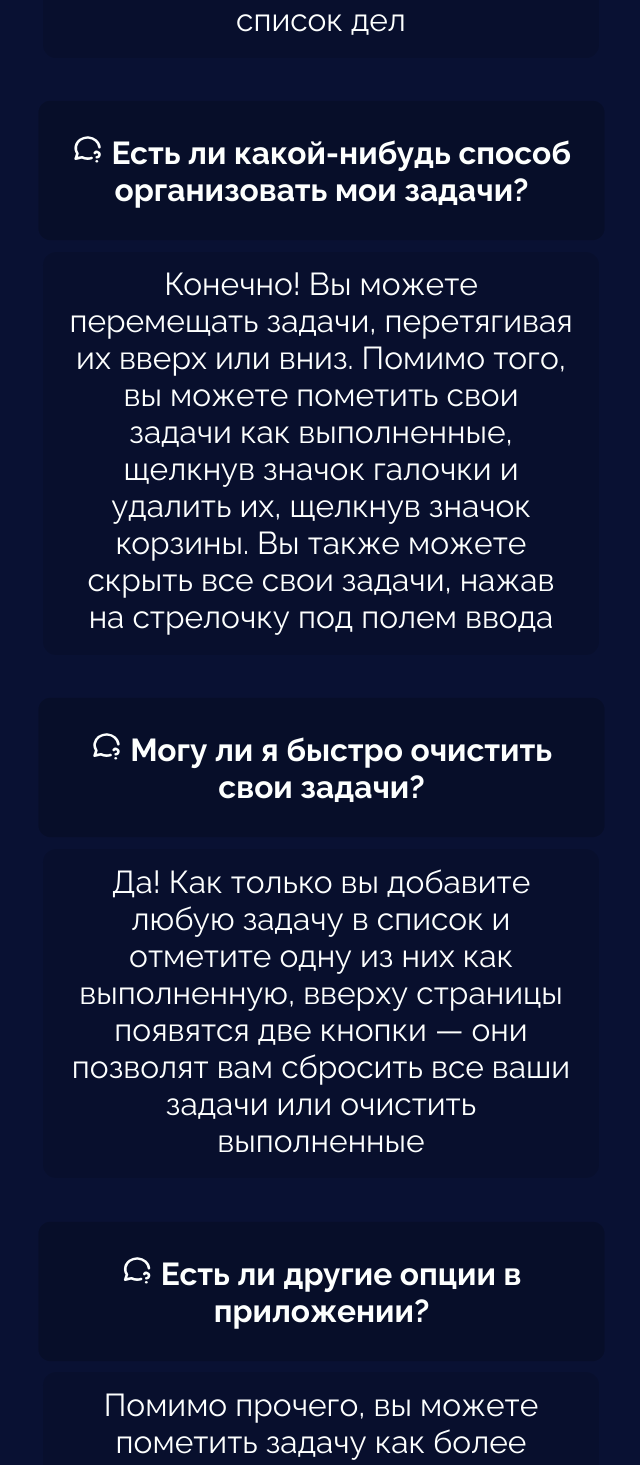
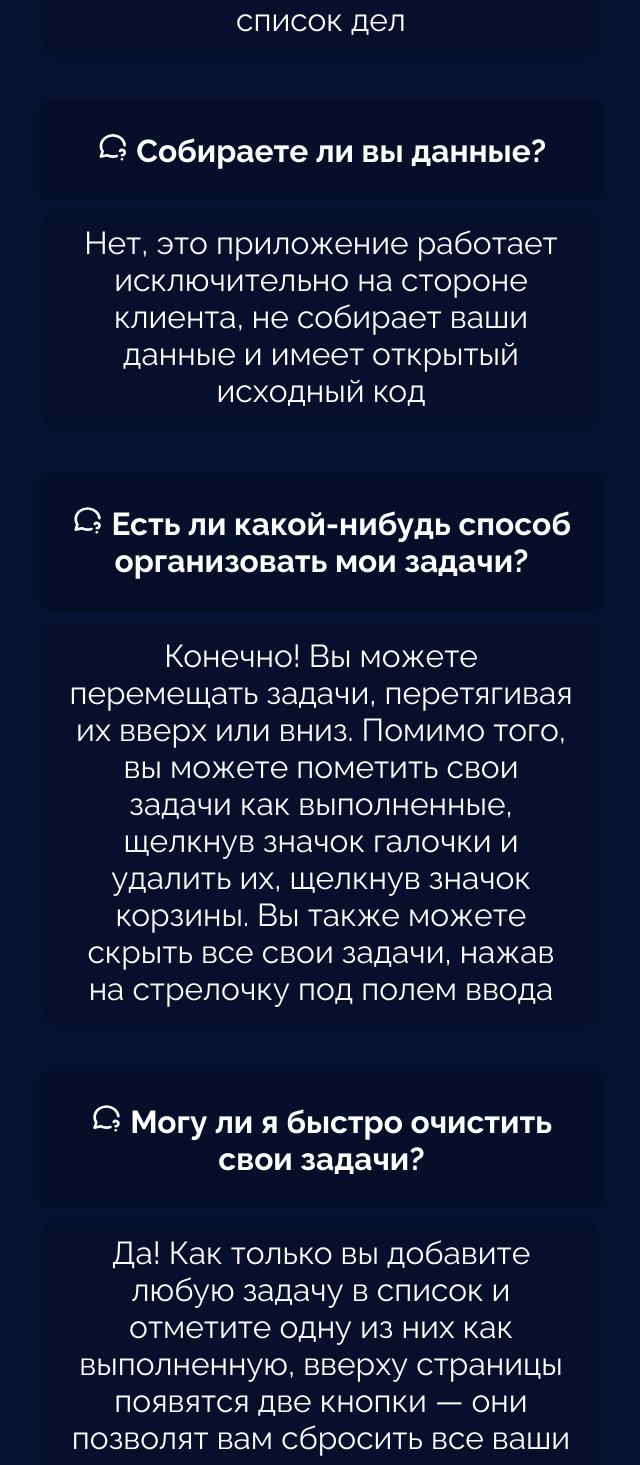
Before and after one commit to alexeymasasin/todo-app-demo, a React (Create React App) app: page /todo-app-demo/faq in a window 1280 px wide. Shown: the part 1042-2507 px from the top of the page, without its empty margins (319-959 px from the left). Built offline with nearby package versions, Linux system fonts and the light colour scheme.

Commit message:
FAQ components refactor, new hero img

```diff
--- a/src/components/FAQ/FAQ.jsx
+++ b/src/components/FAQ/FAQ.jsx
@@ -1,49 +1,29 @@
-import { TbMessageCircleQuestion } from 'react-icons/tb';
-import { useTranslation } from 'react-i18next';
 import { motion } from 'framer-motion';
 import useDocumentTitle from '../../hooks/useDocumentTitle';
+import Title from '../UI/Title';
 import styles from './FAQ.module.css';
-import Title from '../UI/Title';
+import FaqItem from './FaqItem/FaqItem';
 
 function FAQ() {
 	useDocumentTitle('FAQ_PAGE');
 
-  const { t } = useTranslation();
-
 	return (
-    <motion.div className={styles.faq} initial={{ opacity: 0 }}
+		<motion.div
+			className={styles.faq}
+			initial={{ opacity: 0 }}
 			animate={{ opacity: 1 }}
 			exit={{ opacity: 0 }}
-                transition={{ duration: 0.3 }}>
-      <Title title="FAQ"/>
+			transition={{ duration: 0.3 }}
+		>
+			<Title title="FAQ" />
 			<div className={styles.faq_section}>
-        <div className={styles.faq_item}>
-          <h2><TbMessageCircleQuestion/> {t(`What's this Todo App?`)}</h2>
-          <h3>{t('THIS_TODO_APP_IS')}</h3>
-        </div>
-        <div className={styles.faq_item}>
-          <h2><TbMessageCircleQuestion/> {t('How do I use it?')}</h2>
-          <h3>{t('HOW_TO')}</h3>
-        </div>
-        <div className={styles.faq_item}>
-          <h2><TbMessageCircleQuestion/> {t(
-            'Is there any way to organise my tasks?')}
-          </h2>
-          <h3>{t('ORGANISING')}</h3>
-        </div>
-        <div className={styles.faq_item}>
-          <h2><TbMessageCircleQuestion/> {t(
-            'Can I clear all my tasks quickly?')}</h2>
-          <h3>{t('CLEAR_QUICKLY')}</h3>
-        </div>
-        <div className={styles.faq_item}>
-          <h2><TbMessageCircleQuestion/> {t('OTHER_OPTIONS?')}</h2>
-          <h3>{t('OPTIONS')}</h3>
-        </div>
-        <div className={styles.faq_item}>
-          <h2><TbMessageCircleQuestion/> {t('CAN_SAVE?')}</h2>
-          <h3>{t('SAVING')}</h3>
-        </div>
+				<FaqItem i18q={'WHATS_THIS_TODO_APP'} i18a={'THIS_TODO_APP_IS'} />
+				<FaqItem i18q={'HOW_DO_I_USE_IT'} i18a={'HOW_TO'} />
+				<FaqItem i18q={'DO_YOU_COLLECT'} i18a={'NOT_COLLECTING'} />
+				<FaqItem i18q={'WAY_TO_ORGANISE'} i18a={'ORGANISING'} />
+				<FaqItem i18q={'CAN_I_CLEAR_QUICKLY'} i18a={'CLEAR_QUICKLY'} />
+				<FaqItem i18q={'OTHER_OPTIONS?'} i18a={'OPTIONS'} />
+				<FaqItem i18q={'CAN_SAVE?'} i18a={'SAVING'} />
 			</div>
 		</motion.div>
 	);
--- a/src/components/FAQ/FAQ.module.css
+++ b/src/components/FAQ/FAQ.module.css
@@ -9,44 +9,3 @@
 	flex-direction: column;
 	margin: -10px auto 0;
 }
-
-.faq_item {
-  transition: 0.5s;
-  width: 50%;
-  margin: 0 auto;
-}
-
-.faq_item:hover {
-  transform: scale(1.05);
-}
-
-.faq_item > h2 {
-  background-color: rgba(0, 0, 0, 0.2);
-  border-radius: 12px;
-  padding: 32px 24px;
-  font-size: 2rem;
-  transform: scale(0.9);
-  margin: 0 auto;
-}
-
-.faq_item > h3 {
-  width: 80%;
-  font-size: 1.8rem;
-  margin: 4px auto 32px;
-  font-weight: 400;
-  background-color: rgba(0, 0, 0, 0.12);
-  padding: 12px 24px 18px;
-  border-radius: 12px;
-}
-
-@media (max-width: 1200px) {
-  .faq_item {
-    width: 90%;
-    margin: 0 auto;
-  }
-
-  .faq_item > h3 {
-    width: 80%;
-    font-size: 1.4rem;
-  }
-}
--- /dev/null
+++ b/src/components/FAQ/FaqItem/FaqItem.jsx
@@ -0,0 +1,18 @@
+import { useTranslation } from 'react-i18next';
+import { TbMessageCircleQuestion } from 'react-icons/tb';
+import styles from './FaqItem.module.css';
+
+function FaqItem({ i18q, i18a }) {
+	const { t } = useTranslation();
+
+	return (
+		<div className={styles.faq_item}>
+			<h2>
+				<TbMessageCircleQuestion /> {t(`${i18q}`)}
+			</h2>
+			<h3>{t(`${i18a}`)}</h3>
+		</div>
+	);
+}
+
+export default FaqItem;
--- /dev/null
+++ b/src/components/FAQ/FaqItem/FaqItem.module.css
@@ -0,0 +1,39 @@
+.faq_item {
+	transition: 0.5s;
+	width: 50%;
+	margin: 0 auto;
+}
+.faq_item > h2 {
+	background-color: rgba(0, 0, 0, 0.2);
+	border-radius: 12px;
+	padding: 32px 24px;
+	font-size: 2rem;
+	transform: scale(0.9);
+	margin: 0 auto;
+}
+
+.faq_item > h3 {
+	width: 80%;
+	font-size: 1.8rem;
+	margin: 4px auto 32px;
+	font-weight: 400;
+	background-color: rgba(0, 0, 0, 0.12);
+	padding: 12px 24px 18px;
+	border-radius: 12px;
+}
+
+.faq_item:hover {
+	transform: scale(1.05);
+}
+
+@media (max-width: 1200px) {
+	.faq_item {
+		width: 90%;
+		margin: 0 auto;
+	}
+
+	.faq_item > h3 {
+		width: 80%;
+		font-size: 1.4rem;
+	}
+}
--- a/src/components/Todo/Todos/TodoForm.jsx
+++ b/src/components/Todo/Todos/TodoForm.jsx
@@ -1,7 +1,7 @@
 import { useState } from 'react';
+import { useTranslation } from 'react-i18next';
+import { IoIosAdd, IoIosArrowDown } from 'react-icons/io';
 import styles from './TodoForm.module.css';
-import { IoIosAdd, IoIosArrowDown } from 'react-icons/io';
-import { useTranslation } from 'react-i18next';
 
 function TodoForm({ addTodo, hideTodos, hidden }) {
 	const [text, setText] = useState('');
@@ -18,24 +18,27 @@ function TodoForm({ addTodo, hideTodos, hidden }) {
 	return (
 		<div className={`${styles.container} `}>
 			<form onSubmit={onSubmitHandler}>
-        <input placeholder={t('Enter new todo...')} type="text"
-               value={text} onChange={e => setText(e.target.value)}
-               maxLength="150"/>
-        <button type="submit" title={t('Done')}>
-          <IoIosAdd className={styles.done_icon}/></button>
+				<input
+					placeholder={t('ENTER_NEW_TODO')}
+					type="text"
+					value={text}
+					onChange={(e) => setText(e.target.value)}
+					maxLength="150"
+				/>
+				<button type="submit" title={t('DONE')}>
+					<IoIosAdd className={styles.done_icon} />
+				</button>
 			</form>
 
-      <IoIosArrowDown onClick={() => {
+			<IoIosArrowDown
+				onClick={() => {
 					hideTodos();
 					setArrowUp(!arrowUp);
 				}}
-                      className={`${styles.arrow_icon} ${arrowUp
-                        ? styles.down
-                        : styles.up}`}
+				className={`${styles.arrow_icon} ${arrowUp ? styles.down : styles.up}`}
 				title={hidden ? t('SHOW_TODOS') : t('HIDE_TODOS')}
 			/>
 		</div>
-
 	);
 }
 
--- a/src/translation/en.json
+++ b/src/translation/en.json
@@ -1,20 +1,22 @@
 {
-  "Settings": "Settings",
+	"SETTINGS": "Settings",
 	"CHANGE_LANGUAGE": "Change language to Russian",
 	"TURN_DARK": "Turn on dark theme",
 	"TURN_LIGHT": "Turn on light theme",
 	"TODOLIST_IS_EMPTY": "Todo list is empty",
-  "Enter new todo...": "Enter new todo...",
-  "Done": "Done",
+	"ENTER_NEW_TODO": "Enter new todo...",
+	"DONE": "Done",
 	"HIDE_TODOS": "Hide todos",
 	"SHOW_TODOS": "Show todos",
-  "What's this Todo App?": "What's this Todo App?",
+	"WHATS_THIS_TODO_APP": "What's this Todo App?",
 	"THIS_TODO_APP_IS": "This Todo App is a task management application developed & designed by me to help you stay organized and manage your day-to-day tasks by keeping your todos right in your browser tab",
-  "How do I use it?": "How do I use it?",
+	"DO_YOU_COLLECT": "Do you collect any data?",
+	"NOT_COLLECTING": "No, this application is client-side only, does not collect your data and is open source",
+	"HOW_DO_I_USE_IT": "How do I use it?",
 	"HOW_TO": "Just type about anything into the task field and click 'Done' or press Enter - your task will instantly fall into your to-do list",
-  "Is there any way to organise my tasks?": "Is there any way to organise my tasks?",
+	"WAY_TO_ORGANISE": "Is there any way to organise my tasks?",
 	"ORGANISING": "Certainly! You can move tasks by dragging & dropping them up or down. You can also mark your tasks as completed by clicking the check mark icon and delete them by clicking the trash can icon. Additionally, you can hide all your tasks by clicking on the arrow below the input field",
-  "Can I clear all my tasks quickly?": "Can I clear all my tasks quickly?",
+	"CAN_I_CLEAR_QUICKLY": "Can I clear all my tasks quickly?",
 	"CLEAR_QUICKLY": "Yes! Once you add any task to the list and mark any of them as completed, two buttons will appear at the top of the page - they will allow you to reset all your tasks or clear completed ones",
 	"OTHER_OPTIONS?": "Are there any other options in the application?",
 	"OPTIONS": "Among other things, you can mark a task as more important by clicking on its icon on the left - it will appear in a different color",
--- a/src/translation/ru.json
+++ b/src/translation/ru.json
@@ -1,21 +1,22 @@
 {
-  "English": "english",
-  "Settings": "Настройки",
+	"SETTINGS": "Настройки",
 	"CHANGE_LANGUAGE": "Переключить язык на английский",
 	"TURN_DARK": "Включить тёмную тему",
 	"TURN_LIGHT": "Включить светлую тему",
 	"TODOLIST_IS_EMPTY": "Список задач пуст",
-  "Enter new todo...": "Введите задачу...",
-  "Done": "Готово",
+	"ENTER_NEW_TODO": "Введите задачу...",
+	"DONE": "Готово",
 	"HIDE_TODOS": "Спрятать задачи",
 	"SHOW_TODOS": "Показать задачи",
-  "What's this Todo App?": "Что это за приложение?",
+	"WHATS_THIS_TODO_APP": "Что это за приложение?",
 	"THIS_TODO_APP_IS": "Это приложение предназначено для простого таск-менеджмента, оно полностью разработано мной, чтобы помочь вам оставаться организованными и управлять своими повседневными задачами и их статусом прямо во вкладке браузера",
-  "How do I use it?": "Как им пользоваться?",
+	"DO_YOU_COLLECT": "Собираете ли вы данные?",
+	"NOT_COLLECTING": "Нет, это приложение работает исключительно на стороне клиента, не собирает ваши данные и имеет открытый исходный код",
+	"HOW_DO_I_USE_IT": "Как им пользоваться?",
 	"HOW_TO": "Просто введите что-нибудь в поле ввода и нажмите «Готово» или Enter — ваша задача мгновенно попадет в ваш список дел",
-  "Is there any way to organise my tasks?": "Есть ли какой-нибудь способ организовать мои задачи?",
+	"WAY_TO_ORGANISE": "Есть ли какой-нибудь способ организовать мои задачи?",
 	"ORGANISING": "Конечно! Вы можете перемещать задачи, перетягивая их вверх или вниз. Помимо того, вы можете пометить свои задачи как выполненные, щелкнув значок галочки и удалить их, щелкнув значок корзины. Вы также можете скрыть все свои задачи, нажав на стрелочку под полем ввода",
-  "Can I clear all my tasks quickly?": "Могу ли я быстро очистить свои задачи?",
+	"CAN_I_CLEAR_QUICKLY": "Могу ли я быстро очистить свои задачи?",
 	"CLEAR_QUICKLY": "Да! Как только вы добавите любую задачу в список и отметите одну из них как выполненную, вверху страницы появятся две кнопки — они позволят вам сбросить все ваши задачи или очистить выполненные",
 	"OTHER_OPTIONS?": "Есть ли другие опции в приложении?",
 	"OPTIONS": "Помимо прочего, вы можете пометить задачу как более важную, нажав на её значок слева - она окрасится в другой цвет",
```
Also changed, not shown: src/components/Settings/Settings.jsx (+32 -22 lines), public/hero.png (added). Lines whose indentation alone changed are shown as unchanged.
